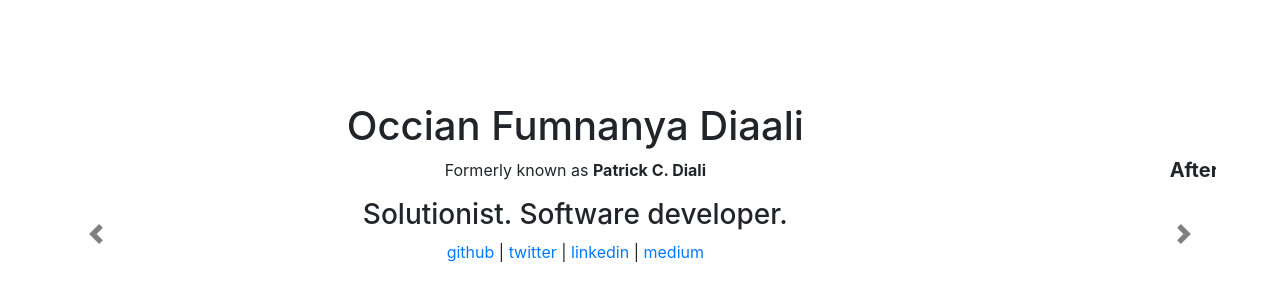
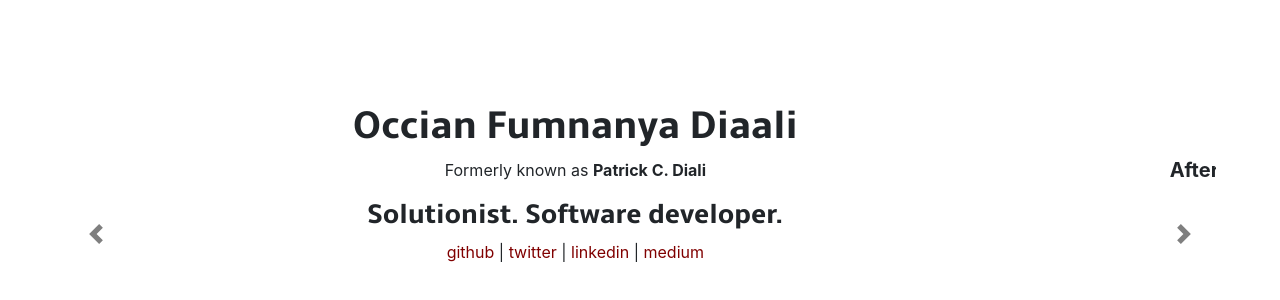
Before and after one commit to occiandiaali/i-am-occian, a React (Create React App) app: page /game in a window 1280 px wide. Shown: the part 58-358 px from the top of the page. Built offline with nearby package versions, Linux system fonts and the light colour scheme.

Commit message:
add site-wide styles

```diff
--- a/src/index.css
+++ b/src/index.css
@@ -11,3 +11,22 @@ code {
   font-family: source-code-pro, Menlo, Monaco, Consolas, 'Courier New',
     monospace;
 }
+
+h1, h3 {
+  font-family: 'MyWebFont','Arial Rounded MT Bold', Geneva, Tahoma, sans-serif;
+}
+
+a {
+  color: maroon;
+}
+
+.i-mg {
+  width: 6em;
+  height: 6em;
+  border-radius: 50%;
+  margin: 0.5em;
+}
+
+.i-mg:hover {
+  cursor: pointer;
+}
```
